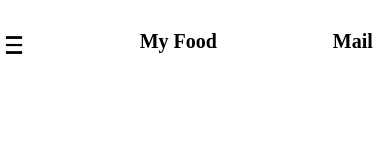
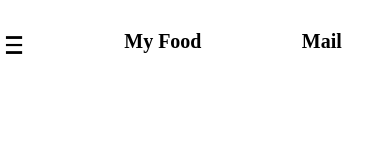
Before and after one commit to taryllngam/food-blog, a plain HTML site: page index.html in a window 390 px wide. Shown: the top 160 px of the page. Drawn offline with Linux system fonts and the light colour scheme.

Commit message:
my work adjustments

```diff
--- a/assets/styles/style.css
+++ b/assets/styles/style.css
@@ -213,7 +213,7 @@ h3 {
     flex-direction: row;
     padding-top: 30px;
     margin-left: 1%;
-    gap: 30%;
+    gap: 26%;
     font-size: 10px;
   }
 
```
